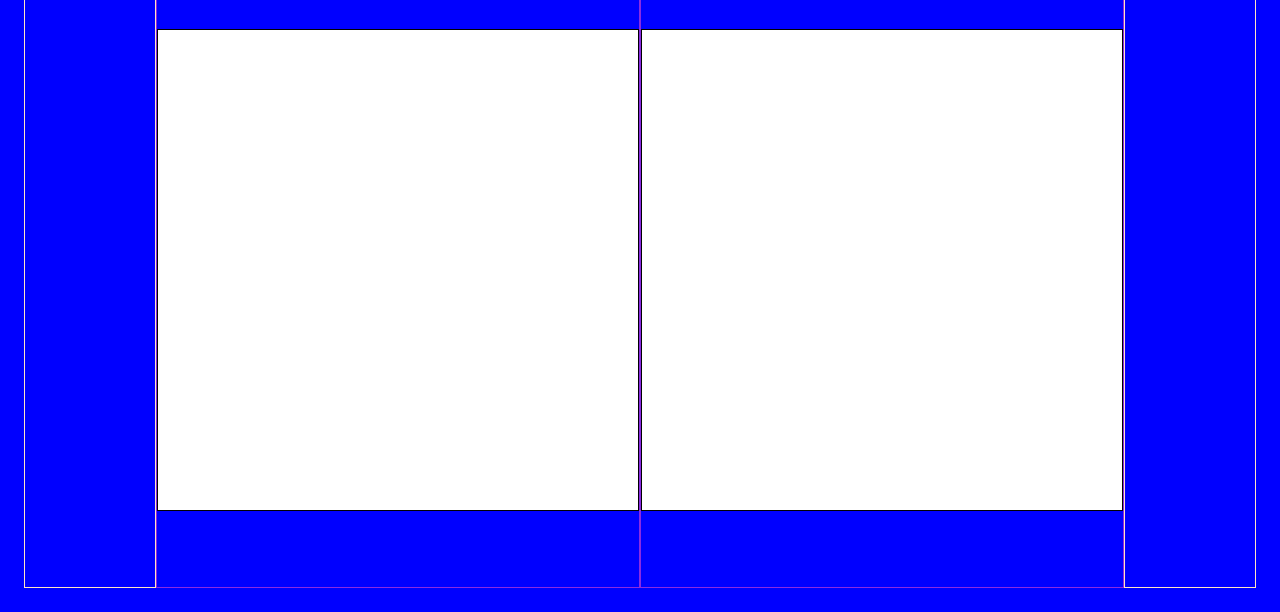
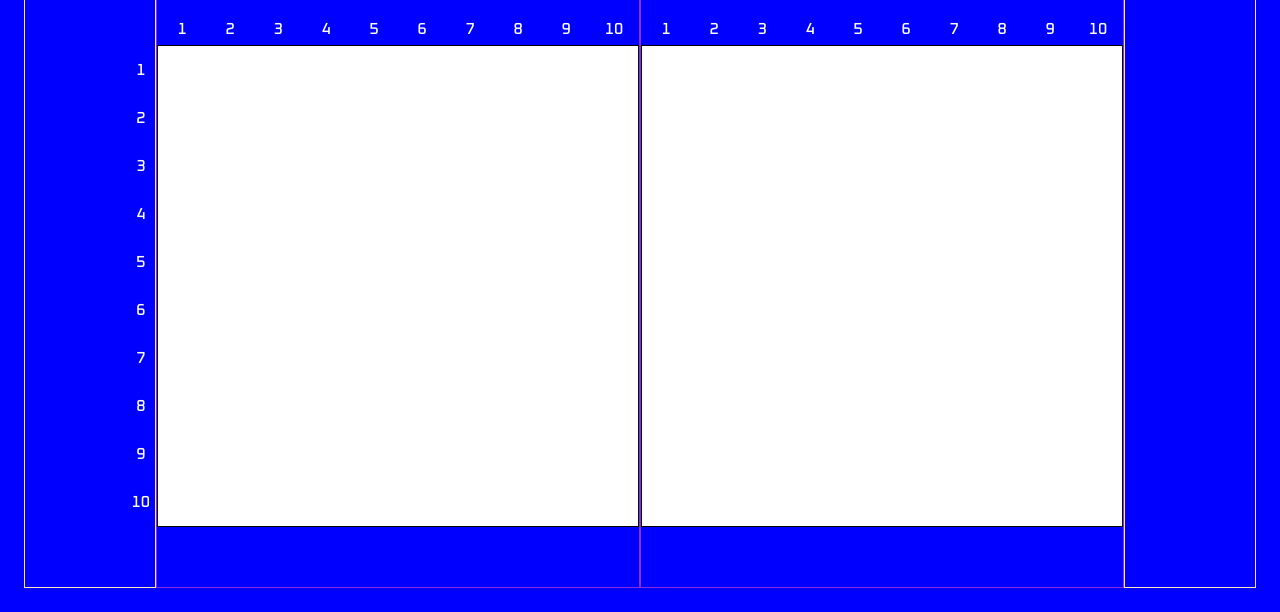
Before and after one commit to TahraouiMustapha/Battleship-The-Odin-Project, a website built with webpack: page src/index.html in a window 1280 px wide. Shown: the part 188-800 px from the top of the page. Built offline with nearby package versions, Linux system fonts and the light colour scheme.

Commit message:
feat: add ligne and column numbers html structure with style

```diff
--- a/src/index.html
+++ b/src/index.html
@@ -16,11 +16,25 @@
 <div class="ships-port"></div>
 <div class="gameboard">
     <div class="player-name">Player 1</div>
-    <div class="board"></div>
+    <div class="board">
+        <div class="column-numbers">
+            <span>1</span><span>2</span><span>3</span><span>4</span><span>5</span><span>6</span><span>7</span><span>8</span><span>9</span><span>10</span>
+        </div>
+        <div class="ligne-numbers">
+            <span>1</span><span>2</span><span>3</span><span>4</span><span>5</span><span>6</span><span>7</span><span>8</span><span>9</span><span>10</span>
+        </div>
+    </div>
 </div>
 <div class="gameboard">
     <div class="player-name">Player 2</div>
-    <div class="board"></div>
+    <div class="board">
+        <div class="column-numbers">
+            <span>1</span><span>2</span><span>3</span><span>4</span><span>5</span><span>6</span><span>7</span><span>8</span><span>9</span><span>10</span>
+        </div>
+        <div class="ligne-numbers">
+            <span>1</span><span>2</span><span>3</span><span>4</span><span>5</span><span>6</span><span>7</span><span>8</span><span>9</span><span>10</span>
+        </div>
+    </div>
 </div>
 <div class="ships-port"></div>
 </div>
--- a/src/styles/style.css
+++ b/src/styles/style.css
@@ -56,6 +56,7 @@ header {
     flex-direction: column;
     align-items: center;
     gap: 16px;
+    position: relative;
 }
 
 .gameboard .player-name {
@@ -66,7 +67,7 @@ header {
 }
 
 .board {
-    margin-top: 16px;
+    margin-top: 32px;
     background-color: white;
     width: var(--board-widht);
     height: var(--board-widht);
@@ -78,6 +79,33 @@ header {
 .board,
 .square {
     border: 1px solid black;
+}
+
+.board .column-numbers {
+    position: absolute;
+    transform: translateY(-100%);
+    width: var(--board-widht);
+    height: calc(var(--board-widht) / 14);
+    display: flex;
+}
+
+.board .ligne-numbers {
+    position: absolute;
+    transform: translateX(-100%);
+    height: var(--board-widht);
+    width: calc(var(--board-widht) / 14);
+    display: flex;
+    flex-direction: column;
+}
+
+.ligne-numbers span,
+.column-numbers span{
+    color: white;
+    font-weight: 500;
+    flex:1;
+    display: flex;
+    justify-content: center;
+    align-items: center;
 }
 
 /* for test */
```
